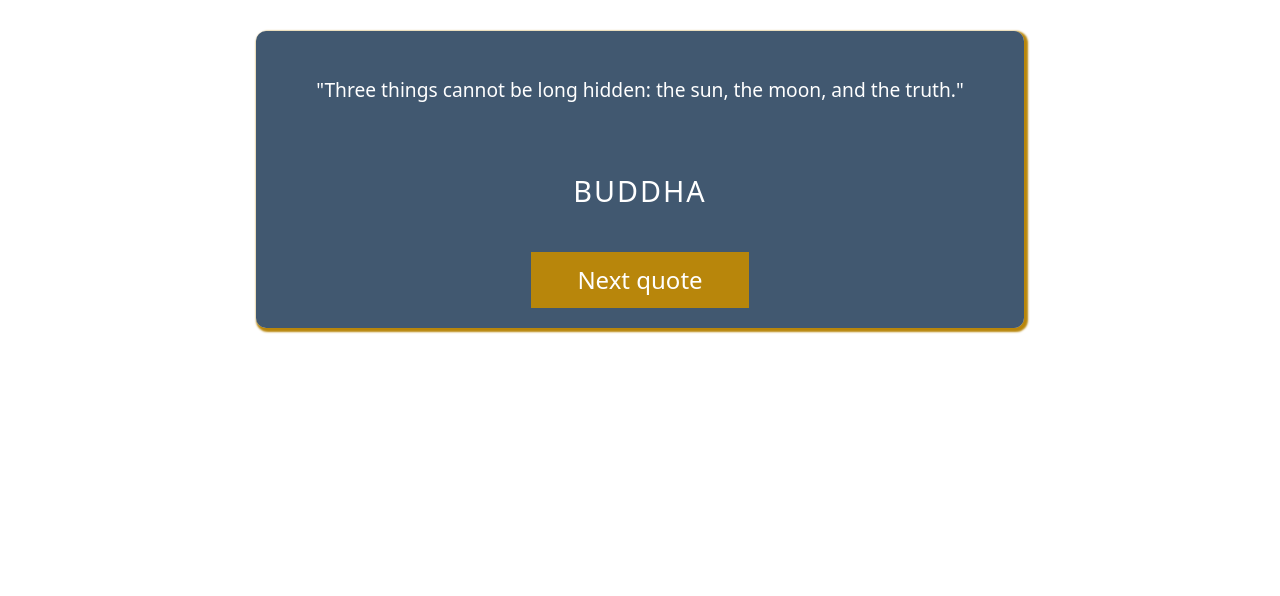
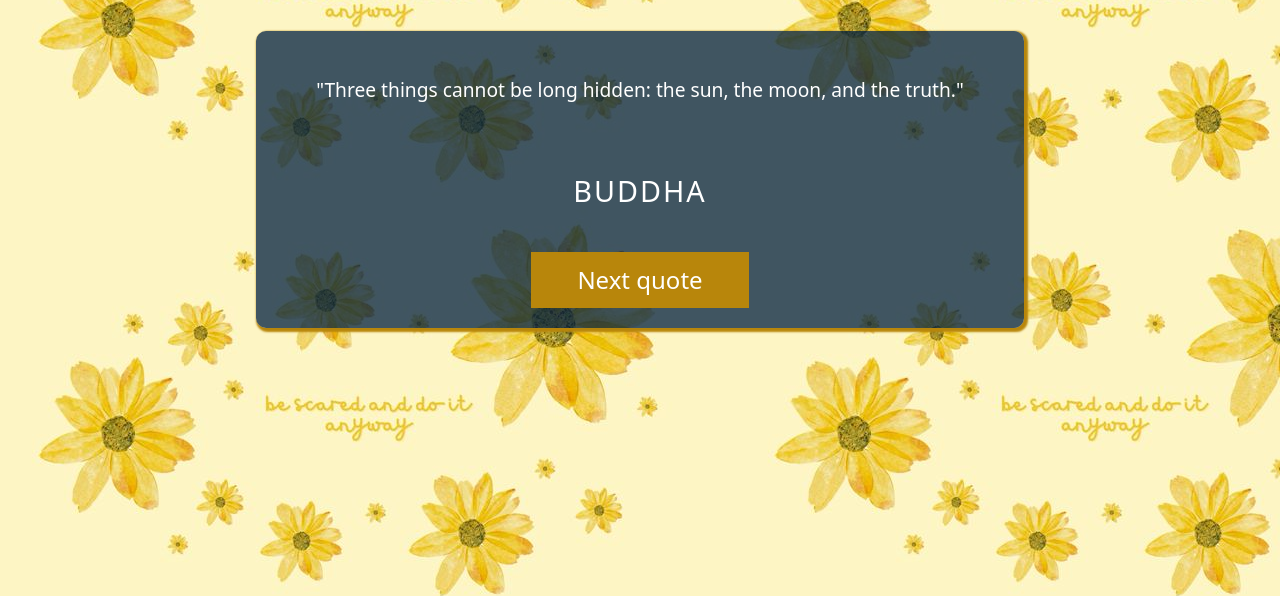
Before and after one commit to kpanta03/Quote-Generator, a plain HTML site: page index.html in a window 1280 px wide. Shown: the part 204-800 px from the top of the page. Drawn offline with nearby package versions, Linux system fonts and the light colour scheme.

Commit message:
Update index.html

```diff
--- a/index.html
+++ b/index.html
@@ -10,7 +10,7 @@
     <style>
 
     body{
-        background-image: url(background image.jpg);
+        background-image: url('background image.jpg');
 
 
     }
```
